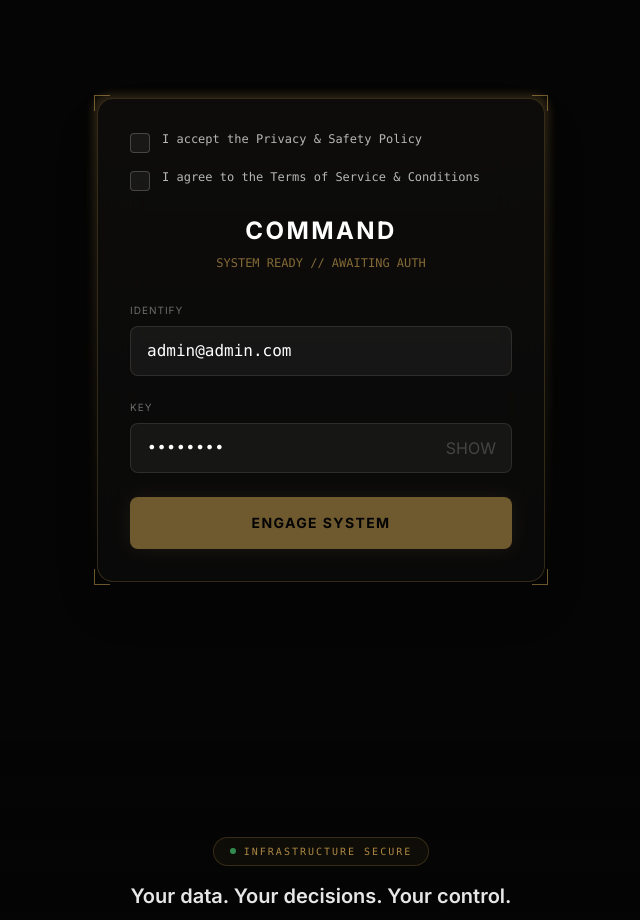
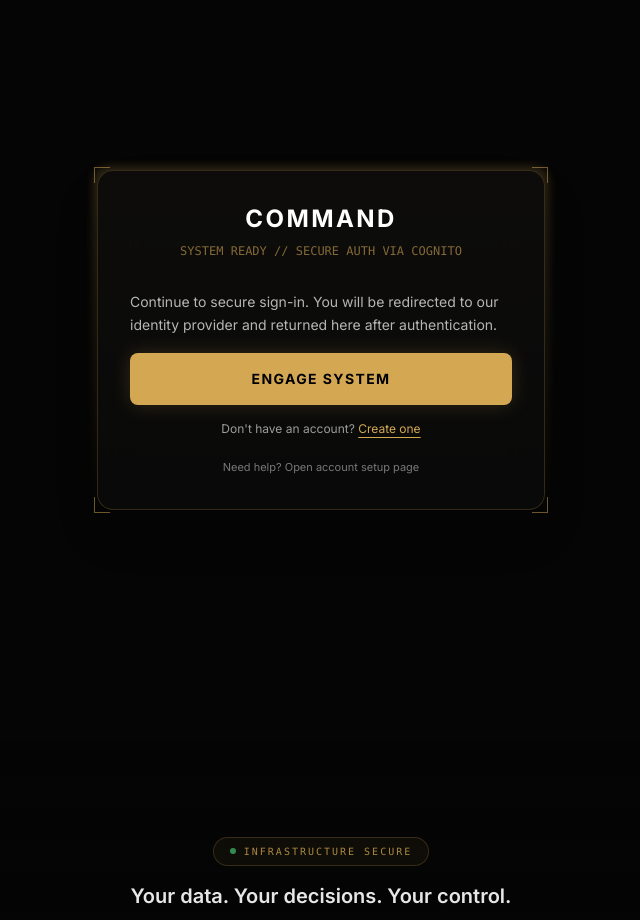
Before and after one commit to gloqont/AWS, a Next.js app in the folder apps/web/: page /login in a window 1280 px wide. Shown: the part 4060-4980 px from the top of the page, without its empty margins (319-959 px from the left). Built offline with nearby package versions, Linux system fonts and the light colour scheme.

Commit message:
Restore Cognito auth flow and fix logout/session regressions

```diff
--- a/apps/web/src/components/story/ActLogin.tsx
+++ b/apps/web/src/components/story/ActLogin.tsx
@@ -1,41 +1,15 @@
 "use client";
 
-import { useState } from "react";
-import { useRouter, useSearchParams } from "next/navigation";
+import { useSearchParams } from "next/navigation";
+import Link from "next/link";
 import { motion } from "framer-motion";
-import { apiFetch } from "@/lib/api";
 
 export function ActLogin() {
-    const router = useRouter();
     const params = useSearchParams();
     const next = params.get("next") || "/dashboard/portfolio-optimizer";
-    const [email, setEmail] = useState("admin@admin.com");
-    const [password, setPassword] = useState("admin123");
-    const [err, setErr] = useState<string | null>(null);
-    const [loading, setLoading] = useState(false);
-    const [success, setSuccess] = useState(false);
-    const [showPassword, setShowPassword] = useState(false);
-    const [acceptedPrivacy, setAcceptedPrivacy] = useState(false);
-    const [acceptedTerms, setAcceptedTerms] = useState(false);
 
-    async function onSubmit(e: React.FormEvent) {
-        e.preventDefault();
-        setErr(null);
-        setLoading(true);
-        try {
-            await apiFetch("/api/v1/auth/login", {
-                method: "POST",
-                body: JSON.stringify({ username: email, password }),
-            });
-            localStorage.removeItem("hasCompletedTutorial_v2");
-            setSuccess(true);
-            setTimeout(() => router.push(next), 1200);
-        } catch (e: any) {
-            setErr(e.message || "Login failed");
-        } finally {
-            setLoading(false);
-        }
-    }
+    const signInHref = `/api/v1/auth/login?next=${encodeURIComponent(next)}`;
+    const signUpHref = `/api/v1/auth/login?mode=signup&next=${encodeURIComponent(next)}`;
 
     return (
         <section className="min-h-screen w-full flex flex-col items-center justify-center relative z-20 pointer-events-auto">
@@ -49,89 +23,39 @@ export function ActLogin() {
                 <div className="absolute -inset-1 bg-gradient-to-b from-[#D4A853]/20 to-transparent rounded-2xl blur-sm" />
 
                 <div className="relative bg-[#0a0a0a]/90 backdrop-blur-xl border border-[#D4A853]/20 rounded-2xl p-8 shadow-2xl">
-                    <div className="mb-6 space-y-4">
-                        <label className="flex items-start space-x-3 cursor-pointer group">
-                            <div className="relative flex items-start mt-0.5">
-                                <input
-                                    type="checkbox"
-                                    className="peer appearance-none w-5 h-5 border border-white/20 rounded bg-white/5 checked:bg-[#D4A853]/20 checked:border-[#D4A853] transition-all cursor-pointer"
-                                    checked={acceptedPrivacy}
-                                    onChange={e => setAcceptedPrivacy(e.target.checked)}
-                                />
-                                <div className="absolute inset-0 flex items-center justify-center opacity-0 peer-checked:opacity-100 pointer-events-none text-[#D4A853]">
-                                    <svg className="w-3.5 h-3.5" fill="none" viewBox="0 0 24 24" stroke="currentColor" strokeWidth={3}>
-                                        <path strokeLinecap="round" strokeLinejoin="round" d="M5 13l4 4L19 7" />
-                                    </svg>
-                                </div>
-                            </div>
-                            <span className="text-white/70 text-xs font-mono group-hover:text-white/90 transition-colors">I accept the Privacy & Safety Policy</span>
-                        </label>
-                        <label className="flex items-start space-x-3 cursor-pointer group">
-                            <div className="relative flex items-start mt-0.5">
-                                <input
-                                    type="checkbox"
-                                    className="peer appearance-none w-5 h-5 border border-white/20 rounded bg-white/5 checked:bg-[#D4A853]/20 checked:border-[#D4A853] transition-all cursor-pointer"
-                                    checked={acceptedTerms}
-                                    onChange={e => setAcceptedTerms(e.target.checked)}
-                                />
-                                <div className="absolute inset-0 flex items-center justify-center opacity-0 peer-checked:opacity-100 pointer-events-none text-[#D4A853]">
-                                    <svg className="w-3.5 h-3.5" fill="none" viewBox="0 0 24 24" stroke="currentColor" strokeWidth={3}>
-                                        <path strokeLinecap="round" strokeLinejoin="round" d="M5 13l4 4L19 7" />
-                                    </svg>
-                                </div>
-                            </div>
-                            <span className="text-white/70 text-xs font-mono group-hover:text-white/90 transition-colors">I agree to the Terms of Service & Conditions</span>
-                        </label>
+                    <div className="text-center mb-8">
+                        <h2 className="text-2xl font-bold text-white tracking-widest uppercase">Command</h2>
+                        <p className="text-[#D4A853]/60 text-xs font-mono mt-2">SYSTEM READY // SECURE AUTH VIA COGNITO</p>
                     </div>
 
-                    <div className="text-center mb-8">
-                        <h2 className="text-2xl font-bold text-white tracking-widest uppercase">Command</h2>
-                        <p className="text-[#D4A853]/60 text-xs font-mono mt-2">SYSTEM READY // AWAITING AUTH</p>
+                    <div className="space-y-4">
+                        <p className="text-white/70 text-sm leading-relaxed">
+                            Continue to secure sign-in. You will be redirected to our identity provider and returned here after authentication.
+                        </p>
+
+                        <a
+                            href={signInHref}
+                            className="block w-full text-center bg-[#D4A853] hover:bg-[#C9963B] text-black font-bold py-4 rounded-lg shadow-[0_0_20px_rgba(212,168,83,0.2)] hover:shadow-[0_0_30px_rgba(212,168,83,0.4)] transition-all uppercase tracking-widest text-sm"
+                        >
+                            Engage System
+                        </a>
+
+                        <p className="text-center text-xs text-white/60">
+                            Don&apos;t have an account?{" "}
+                            <a
+                                href={signUpHref}
+                                className="text-[#D4A853] hover:text-[#e0b869] underline underline-offset-4"
+                            >
+                                Create one
+                            </a>
+                        </p>
+
+                        <div className="text-center">
+                            <Link href="/signup" className="text-[11px] text-white/45 hover:text-white/65">
+                                Need help? Open account setup page
+                            </Link>
+                        </div>
                     </div>
-
-                    <form onSubmit={onSubmit} className="space-y-6">
-                        <div className="space-y-2">
-                            <label htmlFor="operatorIdInput" className="text-[10px] text-white/40 uppercase tracking-widest block">Identify</label>
-                            <input
-                                id="operatorIdInput"
-                                className="w-full bg-white/5 border border-white/10 rounded-lg px-4 py-3 text-white outline-none focus:border-[#D4A853]/50 focus:bg-[#D4A853]/5 transition-all font-mono"
-                                value={email}
-                                onChange={(e) => setEmail(e.target.value)}
-                                type="email"
-                                placeholder="OPERATOR ID"
-                            />
-                        </div>
-
-                        <div className="space-y-2">
-                            <label htmlFor="accessKeyInput" className="text-[10px] text-white/40 uppercase tracking-widest block">Key</label>
-                            <div className="relative">
-                                <input
-                                    id="accessKeyInput"
-                                    className="w-full bg-white/5 border border-white/10 rounded-lg px-4 py-3 text-white outline-none focus:border-[#D4A853]/50 focus:bg-[#D4A853]/5 transition-all font-mono"
-                                    value={password}
-                                    onChange={(e) => setPassword(e.target.value)}
-                                    type={showPassword ? "text" : "password"}
-                                    placeholder="ACCESS KEY"
-                                />
-                                <button type="button" onClick={() => setShowPassword(!showPassword)} className="absolute right-4 top-1/2 -translate-y-1/2 text-white/20 hover:text-white/50">
-                                    {showPassword ? "HIDE" : "SHOW"}
-                                </button>
-                            </div>
-                        </div>
-
-                        {err && (
-                            <div className="p-3 bg-red-500/10 border border-red-500/20 text-red-400 text-xs font-mono">
-                                ERROR: {err}
-                            </div>
-                        )}
-
-                        <button
-                            disabled={loading || success || !acceptedPrivacy || !acceptedTerms}
-                            className="w-full bg-[#D4A853] hover:bg-[#C9963B] text-black font-bold py-4 rounded-lg shadow-[0_0_20px_rgba(212,168,83,0.2)] hover:shadow-[0_0_30px_rgba(212,168,83,0.4)] transition-all disabled:opacity-50 disabled:cursor-not-allowed uppercase tracking-widest text-sm"
-                        >
-                            {loading ? "INITIALIZING..." : success ? "ACCESS GRANTED" : "ENGAGE SYSTEM"}
-                        </button>
-                    </form>
 
                     {/* Decorative HUD Details */}
                     <div className="absolute top-0 left-0 w-4 h-4 border-t border-l border-[#D4A853]/50 -mt-1 -ml-1" />
--- a/apps/web/src/lib/api.ts
+++ b/apps/web/src/lib/api.ts
@@ -7,7 +7,6 @@ export async function apiFetch(path: string, init?: RequestInit) {
     credentials: "include",
     headers: {
       "Content-Type": "application/json",
-      "x-admin-key": "admin123", // Required for backend authentication
       ...(init?.headers || {}),
     },
   });
```
Also changed, not shown: apps/web/src/app/dashboard/layout.tsx (+34 -5 lines), 1 other file (tests, documents, lock files or other folders).
